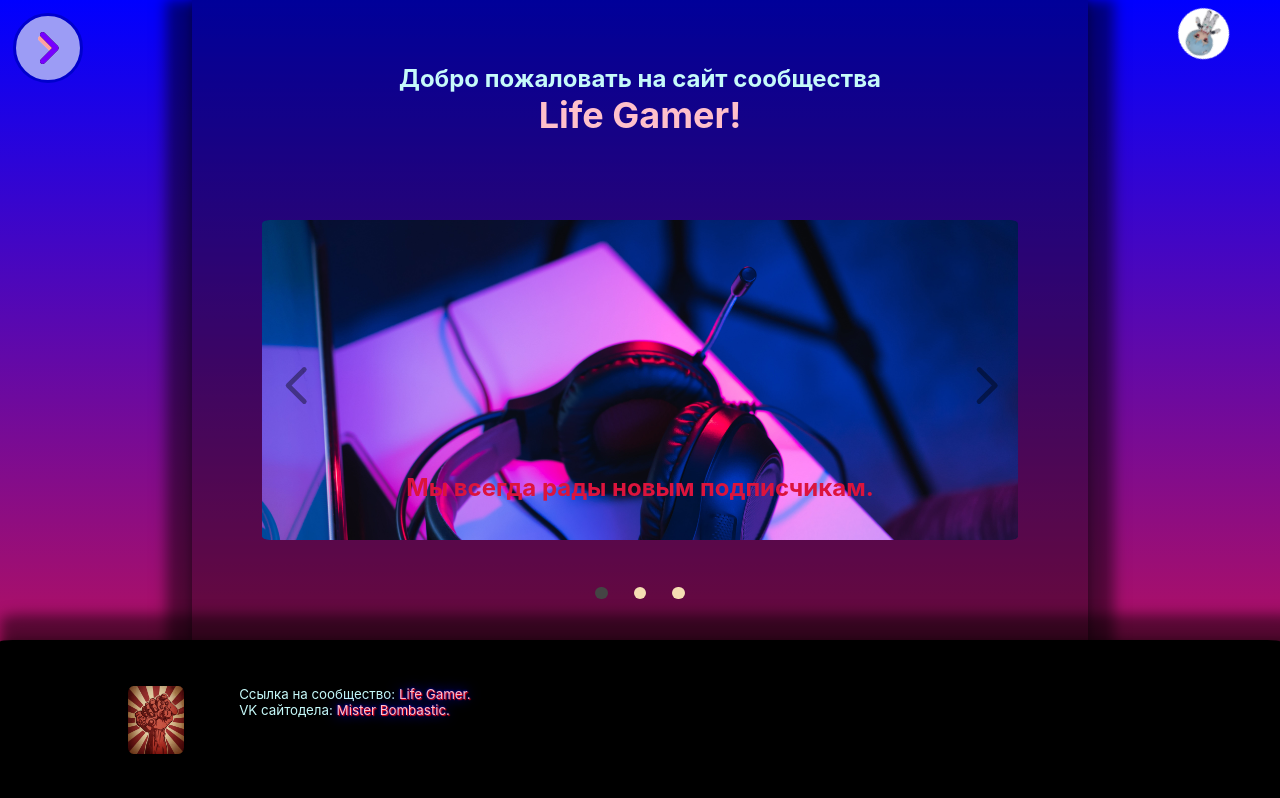
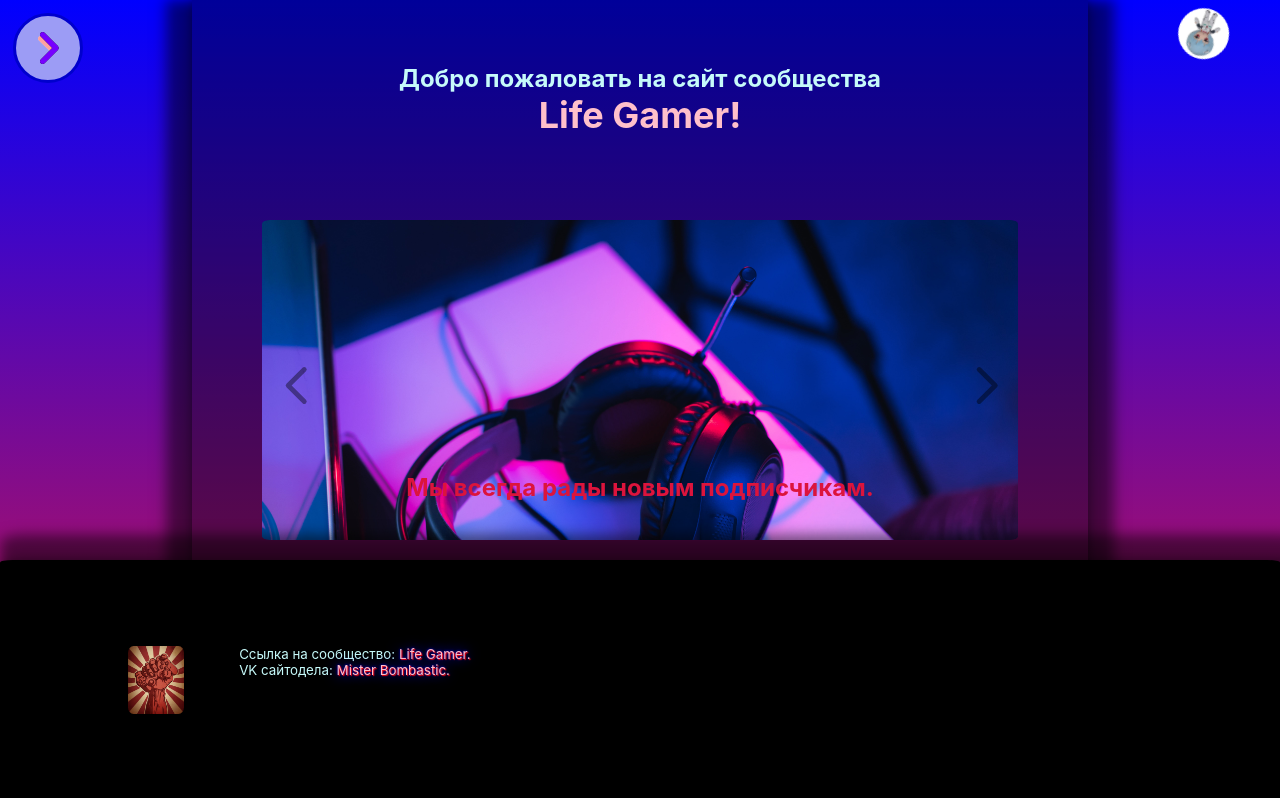
Before and after one commit to Diesfingers228/LifeGamer, a React (Create React App) app in the folder my-app/: page / in a window 1280 px wide. Shown: the top 798 px of the page. Built offline with nearby package versions, Linux system fonts and the light colour scheme.

Commit message:
Life Gamer

```diff
--- a/my-app/src/AppMobileMaxpx.css
+++ b/my-app/src/AppMobileMaxpx.css
@@ -112,8 +112,7 @@
       padding-right: 5%;
       box-shadow: -1vw 1vw 1vw 1vw rgba(0, 0, 0, 0.5), 1vw 1vw 1vw 1vw rgba(0, 0, 0, 0.5);
       background-color: rgba(0, 0, 0, 0.4);
-      padding-bottom: 10vh;
-
+      padding-bottom: 2%;
       }
 
     #frame input[type=radio] {
@@ -357,10 +356,10 @@
       display: flex;
       align-items: center;
       position: absolute;
-      bottom: -0;
+      bottom: 0;
       left: 0;
       width: 100%;
-      height: 20vh;
+      height: 30vh;
     }
 
     .footer-content {
```
